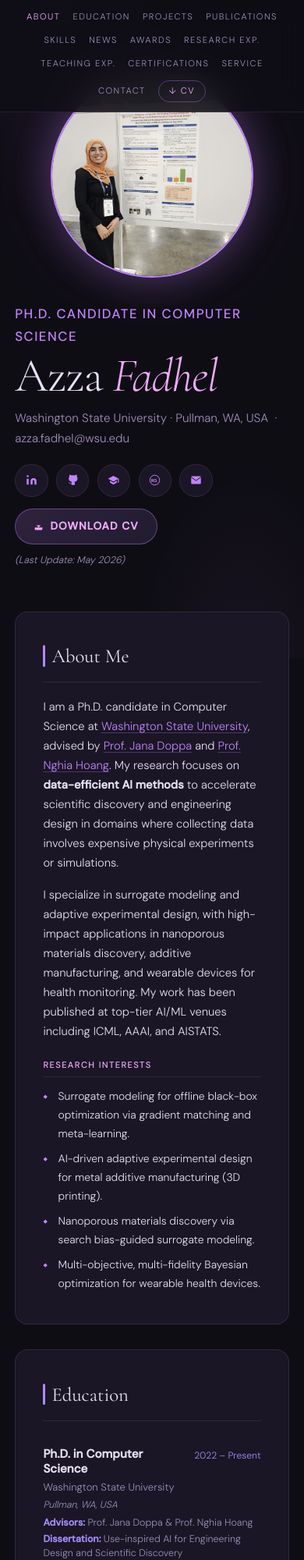
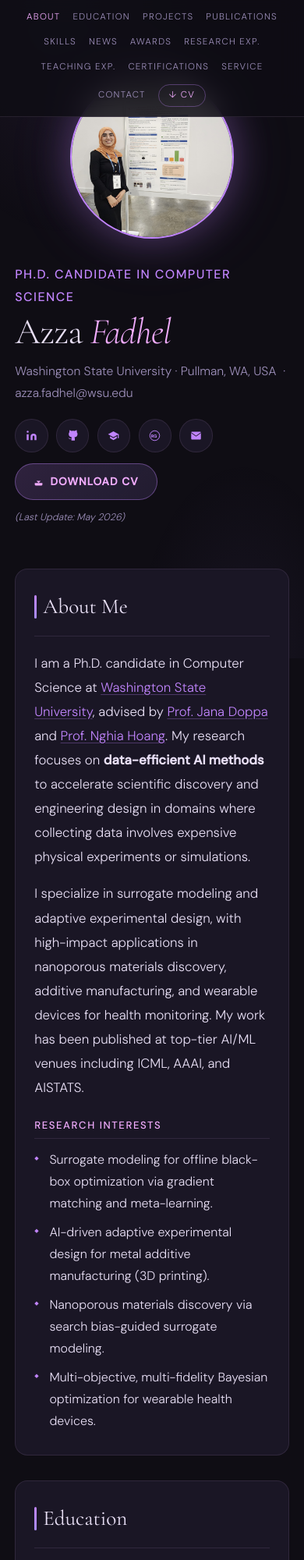
Before and after one commit to azzafadhel/azzafadhel.github.io, a plain HTML site: page index.html in a window 390 px wide. Shown: the top 2000 px of the page at 78% size. Drawn offline with nearby package versions, Linux system fonts and the light colour scheme.

Commit message:
Update index.html

```diff
--- a/index.html
+++ b/index.html
@@ -240,6 +240,182 @@ footer{position:relative;z-index:1;text-align:center;padding:1.5rem 2rem;border-
   nav{gap:.7rem 1rem;padding:.75rem 1rem;}
   .page,.hero{padding-left:1.2rem;padding-right:1.2rem;}
 }
+
+
+/* ══════════════════════════════════════════════
+   FINAL READABILITY UPGRADE — larger text + balanced hero
+══════════════════════════════════════════════ */
+body{
+  font-size:17px;
+  line-height:1.8;
+}
+
+nav a{
+  font-size:.82rem;
+  letter-spacing:.11em;
+}
+
+.card-title{
+  font-size:2rem;
+}
+
+.about-text p,
+.project-desc,
+.news-text,
+.exp-desc,
+.contact-sub{
+  font-size:1.05rem;
+  line-height:1.85;
+}
+
+.research-list li,
+.service-list li,
+.news-text li,
+.course-item{
+  font-size:1rem;
+  line-height:1.75;
+}
+
+.section-sub,
+.skill-group-title,
+.service-subtitle,
+.contact-label{
+  font-size:.82rem;
+}
+
+.skill-pill{
+  font-size:.92rem;
+  padding:.34rem .82rem;
+}
+
+.news-item{
+  grid-template-columns:130px 1fr;
+  gap:1.4rem;
+  padding:1.15rem 0;
+}
+
+.news-date{
+  font-size:.95rem;
+}
+
+.pub-title{
+  font-size:1.05rem;
+}
+
+.pub-authors{
+  font-size:.95rem;
+}
+
+.pub-venue{
+  font-size:.92rem;
+}
+
+.award-name,
+.cert-name,
+.exp-title{
+  font-size:1.03rem;
+}
+
+.award-org,
+.cert-issuer,
+.exp-org{
+  font-size:.92rem;
+}
+
+.award-year,
+.cert-year,
+.exp-date{
+  font-size:.9rem;
+}
+
+.edu-degree-name{
+  font-size:1.03rem;
+}
+
+.edu-years{
+  font-size:.9rem;
+}
+
+.edu-institution{
+  font-size:.94rem;
+}
+
+.edu-location{
+  font-size:.88rem;
+}
+
+.edu-detail{
+  font-size:.9rem;
+}
+
+.edu-gpa{
+  font-size:.82rem;
+}
+
+.project-title{
+  font-size:1.35rem;
+}
+
+.project-tag{
+  font-size:.82rem;
+}
+
+.card{
+  padding:2.4rem;
+}
+
+/* Keep the name elegant but not oversized */
+.hero-text h1{
+  font-size:clamp(3rem,5.4vw,4.6rem);
+  line-height:1.05;
+  margin-bottom:.7rem;
+}
+
+.hero-subtitle{
+  font-size:1rem;
+}
+
+.hero-location{
+  font-size:.98rem;
+}
+
+.hero-photo{
+  width:240px;
+  height:240px;
+}
+
+@media(max-width:800px){
+  body{
+    font-size:16px;
+  }
+
+  nav a{
+    font-size:.72rem;
+  }
+
+  .card{
+    padding:1.5rem;
+  }
+
+  .card-title{
+    font-size:1.7rem;
+  }
+
+  .news-item{
+    grid-template-columns:1fr;
+    gap:.35rem;
+  }
+
+  .hero-text h1{
+    font-size:clamp(2.6rem,12vw,3.8rem);
+  }
+
+  .hero-photo{
+    width:210px;
+    height:210px;
+  }
+}
+
 </style>
 </head>
 <body>
```
